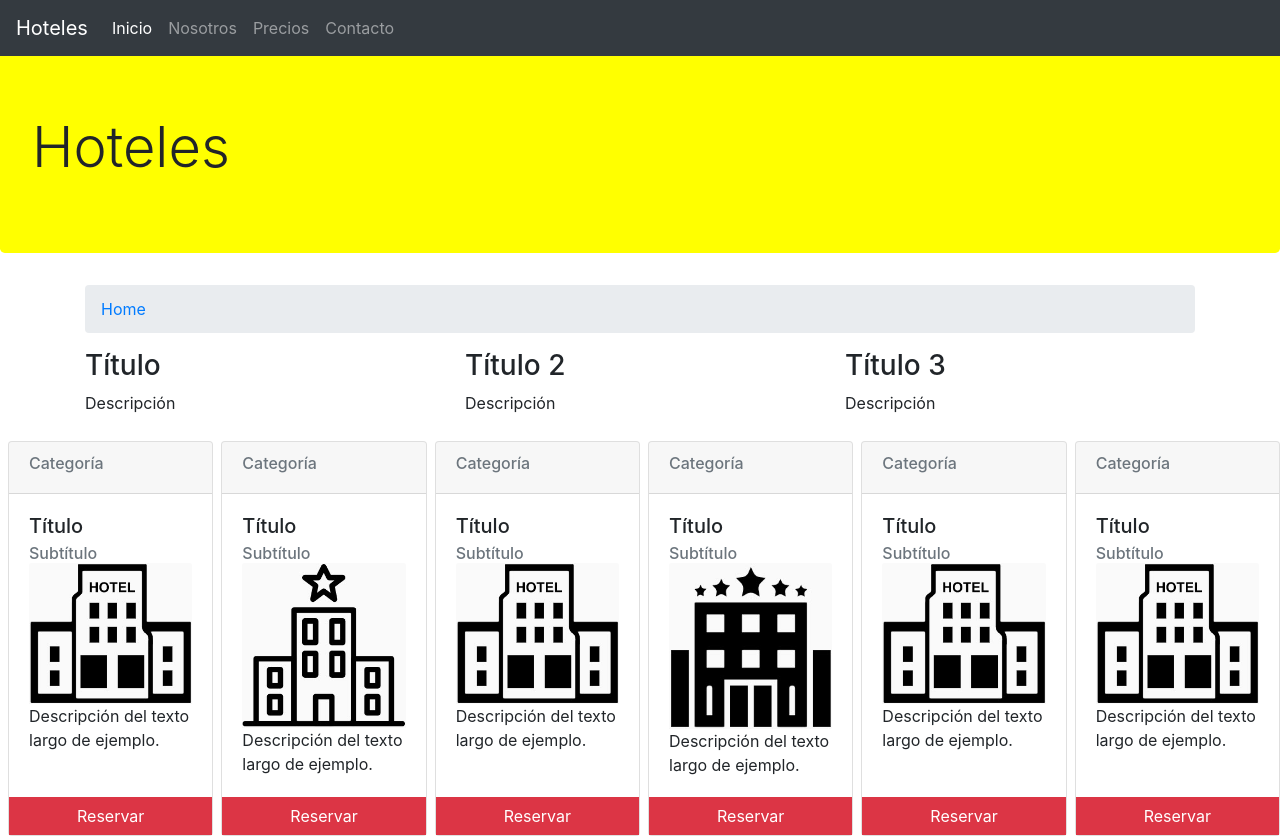
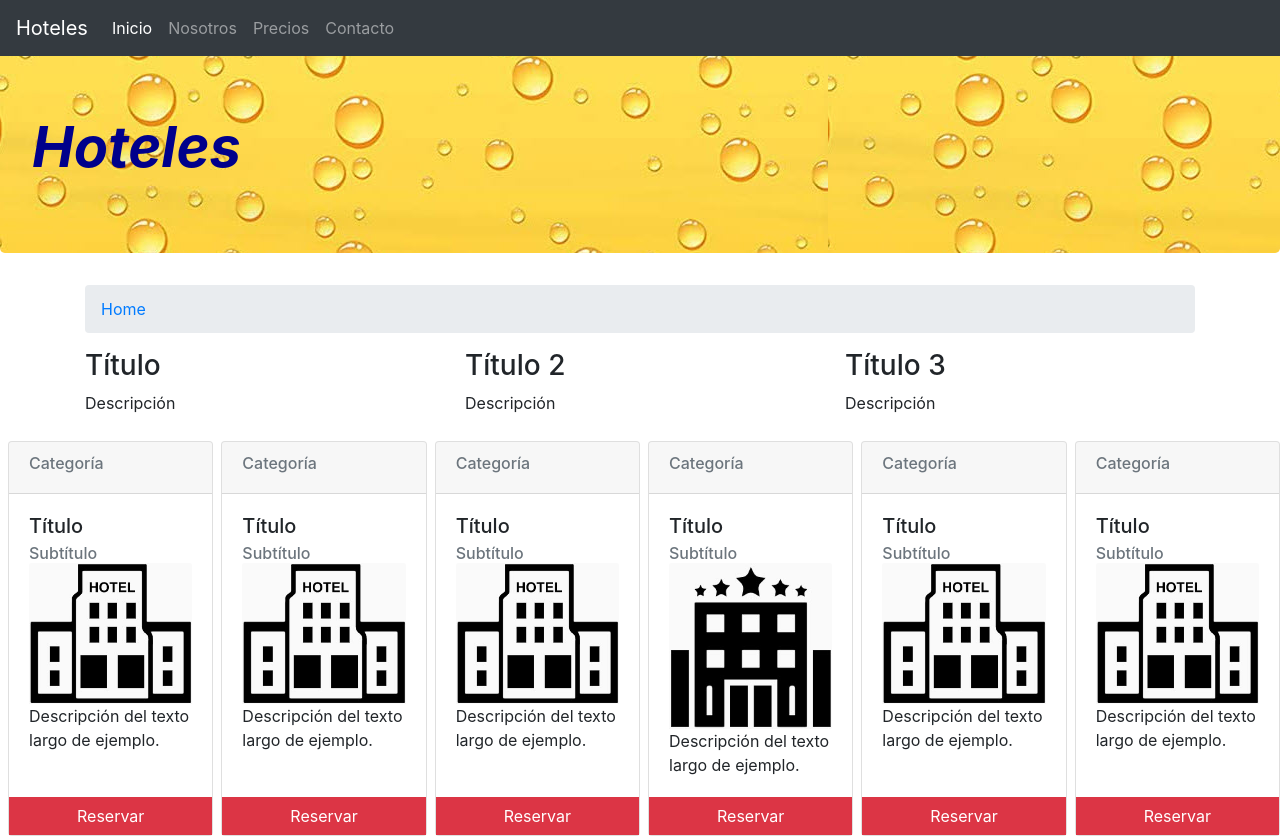
Before and after one commit to SantiBalbiani/Bootstrap_Test, a website: page index.html in a window 1280 px wide. Shown: the top 839 px of the page. Drawn offline with nearby package versions, Linux system fonts and the light colour scheme; a web font is replaced by a local one.

Commit message:
subo lección 3

```diff
--- a/css/main.css
+++ b/css/main.css
@@ -1,6 +1,8 @@
 .jumbotronModif{
-    background-color: yellow;
+    background-image: url('/images/Banner.jpg');
+    /* background-color: yellow; */
     margin-top: 50px;
+
 }
 
 .elFooter{
--- a/index.html
+++ b/index.html
@@ -9,7 +9,8 @@
    <link rel="stylesheet" href="node_modules/bootstrap/dist/css/bootstrap.min.css">
    <link rel="stylesheet" href="node_modules/open-iconic/font/css/open-iconic-bootstrap.css">
    <link rel="stylesheet" href="css/main.css">
-    <title>Hoteles</title>
+    <title >Hoteles</title>
+
   </head>
   <body>
     <nav class="navbar navbar-expand-md navbar-dark bg-dark fixed-top">
@@ -28,7 +29,7 @@
       </div>
     </nav>
     <div class="jumbotron jumbotronModif">
-        <h1 class="display-4">Hoteles</h1>
+        <h1 class="display-4 " style="font-weight: bolder; color:darkblue; font-style: oblique;">Hoteles</h1>
       </div>
 <div class="container">
 
@@ -128,7 +129,7 @@
               <div class="card-body">
                 <h5 class="card-title">Título</h5>
                 <h6 class="card-subtitle text-muted"> Subtítulo</h6>
-                <img class="card-img-top" src="images/hotel1.jpg" alt="hotel img">
+                <img class="card-img-top" src="images/hotel.jpg" alt="hotel img">
                 <p class="card-text">Descripción del texto largo de ejemplo.</p>
               </div>
               <div>
@@ -150,8 +151,8 @@
                   <button class="btn btn-danger btn-reserva" type="button">Reservar</button>
                 </div>
                 </div>
-    </div>
 
+  </div>
 <footer class="elFooter">
     <div class="row">
     <div class="col-sm-4 d-flex flex-column">
```
Also changed, not shown: images/Banner.jpg (added).
